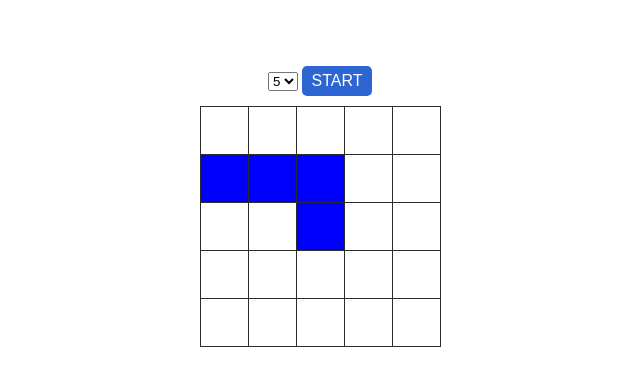
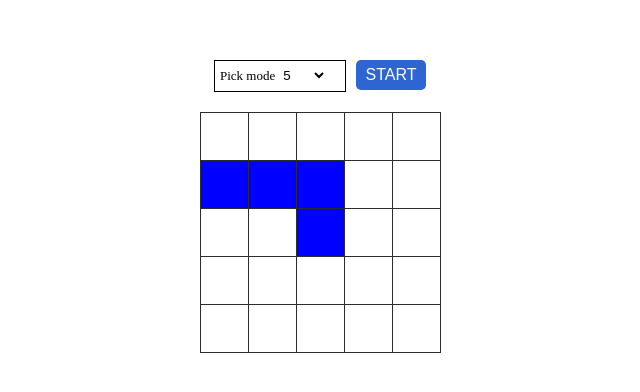
Before and after one commit to ahmadzughaer/Walnut-take-home-assignment, a plain HTML site: page index.html in a window 1280 px wide. Shown: the part 162-554 px from the top of the page, without its empty margins (264-904 px from the left). Drawn offline with Linux system fonts and the light colour scheme.

Commit message:
fix fill grid function to fill it properly

```diff
--- a/assets/style.css
+++ b/assets/style.css
@@ -34,4 +34,38 @@ body {
   border: none;
   font-size: medium;
   text-transform: uppercase;
+  cursor: pointer;
 }
+
+#statusButton:hover {
+    background: #fff;
+    color: #2d66d2;
+    border: 1px solid #2d66d2;
+}
+.header {
+    display: flex;
+    gap: 10px;
+}
+.select-wrapper
+{
+  border: 1px solid rgb(0, 0, 0);
+  margin-bottom: 10px;
+  padding: 5px;
+  width:120px;
+  height: 20px;
+  background:#fff;
+}
+
+.select-wrapper label
+{
+  font-size:small;
+  color: rgb(0, 0, 0);
+}
+
+select
+{
+    background:#fff;
+    width: 40%;
+    border:0px;
+    cursor: pointer;
+}
--- a/index.html
+++ b/index.html
@@ -12,17 +12,21 @@
 
 <body>
     <div class="header">
+        <div class="select-wrapper">
+            <label>Pick mode</label>
             <select name="mode" id="gridNumber">
                 <option class="option" value="1">1</option>
                 <option class="option" value="2">2</option>
                 <option class="option" value="3">3</option>
                 <option class="option" value="4">4</option>
                 <option class="option" value="5" selected>5</option>
+                <option class="option" value="6">6</option>
+
             </select>
+        </div>
         <button id="statusButton"></button>
     </div>
     <div class="grid">
-
     </div>
 </body>
 
--- a/script/script.js
+++ b/script/script.js
@@ -6,6 +6,7 @@ const buttonText = {
     stop: 'stop'
 }
 
+// create a grid based on passed rows and columns number
 const createGrid = (rows, cols) => {
     grid.style.setProperty('--grid-rows', rows);
     grid.style.setProperty('--grid-cols', cols);
@@ -16,13 +17,17 @@ const createGrid = (rows, cols) => {
     };
 }
 
+// handle hover effect
 const hoverHandler = (e) => {
     if (e.target.style.background === "white") {
+        console.log(e.target)
         e.target.style.background = "blue";
     } else if (e.target.style.background === "blue") {
+        console.log(e.target)
         e.target.style.background = "white";
     }
 }
+// event listener on click to start  hover effect
 const startGrid = () => {
     statusButton.addEventListener('click', (e) => {
         if (e.target.textContent === buttonText.start) {
@@ -36,41 +41,48 @@ const startGrid = () => {
     })
 }
 
-
-
-
+// fill grid with cells
 const fillGrid = (color, columnStart, columnEnd) => {
     for (let column = columnStart; column <= columnEnd; column++) {
         grid.childNodes[column].style.background = color;
     }
 }
 
+
+
+// get the grid size
+const getGridSize = () => {
+    return parseInt(select.value)
+}
+
+// fill grid with blue cells
 const fillInitialGrid = (gridSize) => {
-    if (gridSize > 2) {
+    if (gridSize > 3) {
         fillGrid('blue', gridSize + 1, gridSize + 3)
         fillGrid('blue', gridSize * 2 + 3, gridSize * 2 + 3)
-    } else {
-        fillGrid('blue', gridSize, gridSize)
+    }
+    else if (gridSize === 3) {
+        fillGrid('blue', gridSize, gridSize + 2)
+        fillGrid('blue', gridSize * 2 + 2, gridSize * 2 + 2)
+    }
+    else {
+        fillGrid('blue', gridSize - 1, gridSize - 1)
     }
 }
 
-const getGridSize = () => {
-    return parseInt(select.value, 10)
-}
-
+// start the grid
 const initiateGrid = () => {
     statusButton.textContent = buttonText.start
     startGrid()
     createGrid(getGridSize(), getGridSize())
-    fillInitialGrid(getGridSize())
     select.addEventListener(('change'), () => {
-        grid.innerHTML = ""
+        grid.innerText = ""
         createGrid(getGridSize(), getGridSize())
         fillInitialGrid(getGridSize())
         statusButton.textContent = buttonText.start
         grid.removeEventListener('mouseover', hoverHandler)
-
     })
+    fillInitialGrid(getGridSize())
 }
 
 initiateGrid()
```
Lines whose indentation alone changed are shown as unchanged.
